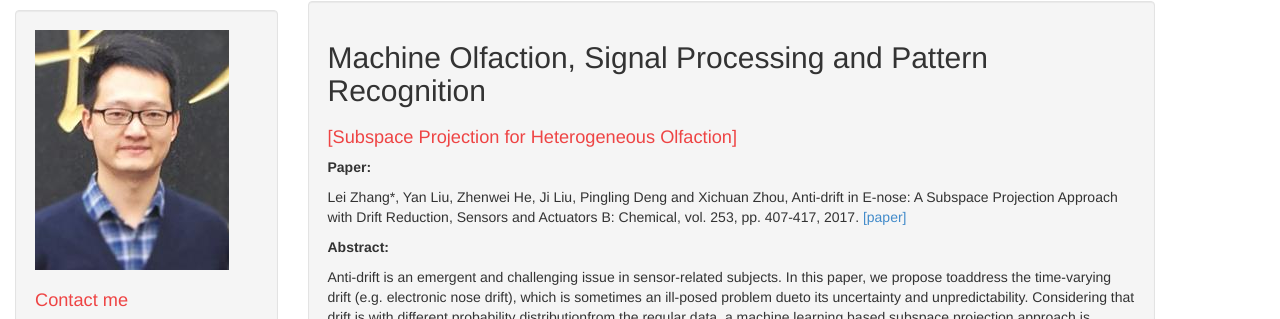
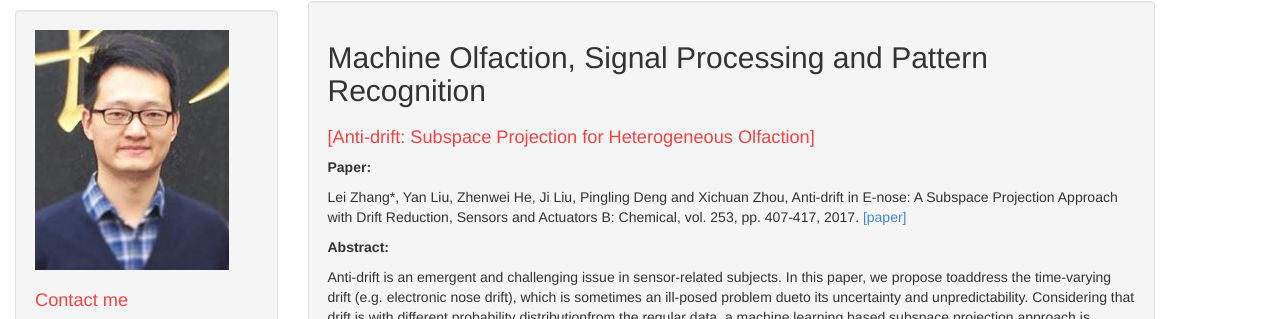
Before and after one commit to DrLeiZhang/website, a Jekyll site: the page built from proj18.html, in a window 1280 px wide and 900 px high. Shown: the part 230-549 px from the top of the window. Built offline with Jekyll 4.4.1, drawn with Linux system fonts in a browser that asks for light colours; Markdown is read by kramdown in place of the engine named in the settings.

Commit message:
Update
Signed-off-by: leizhang@cqu.edu.cn <leizhang@cqu.edu.cn>

```diff
--- a/proj18.html
+++ b/proj18.html
@@ -10,7 +10,7 @@ layout: default
 <div class="well">
 <h2>Machine Olfaction, Signal Processing and Pattern Recognition</h2>
 
-<h1>[Subspace Projection for Heterogeneous Olfaction]</a></h1>
+<h1>[Anti-drift: Subspace Projection for Heterogeneous Olfaction]</a></h1>
 <p><B>Paper:</B> </p>
 <p> Lei Zhang*, Yan Liu, Zhenwei He, Ji Liu, Pingling Deng and Xichuan Zhou, Anti-drift in E-nose: A Subspace Projection Approach with Drift Reduction, Sensors and Actuators B: Chemical, vol. 253, pp. 407-417, 2017. <a href="resources/DRCA-SNB.pdf">[paper]</a></p>
 
--- a/projects.html
+++ b/projects.html
@@ -83,7 +83,7 @@ layout: default
 <img class="about-avatar" src="{{ "/img/proj17_1.jpg" | prepend: site.baseurl }}" border="0" alt="[name]" />
 <p>Published in <B>Analytica Chimica Acta</B>, 2014.</p>
 
-<h1><a href="http://www.leizhang.tk/proj18.html">[Subspace Projection for Heterogeneous Olfaction; published in Sens. Acta. B, 2017]</a></h1>
+<h1><a href="http://www.leizhang.tk/proj18.html">[Anti-drift: Subspace Projection for Heterogeneous Olfaction; published in Sens. Acta. B, 2017]</a></h1>
 <img class="about-avatar" src="{{ "/img/proj18_1.jpg" | prepend: site.baseurl }}" border="0" alt="[name]" />
 <p>Published in <B>Sensors and Actuators B: Chemical</B>, 2017.</p>
 </div>
```
